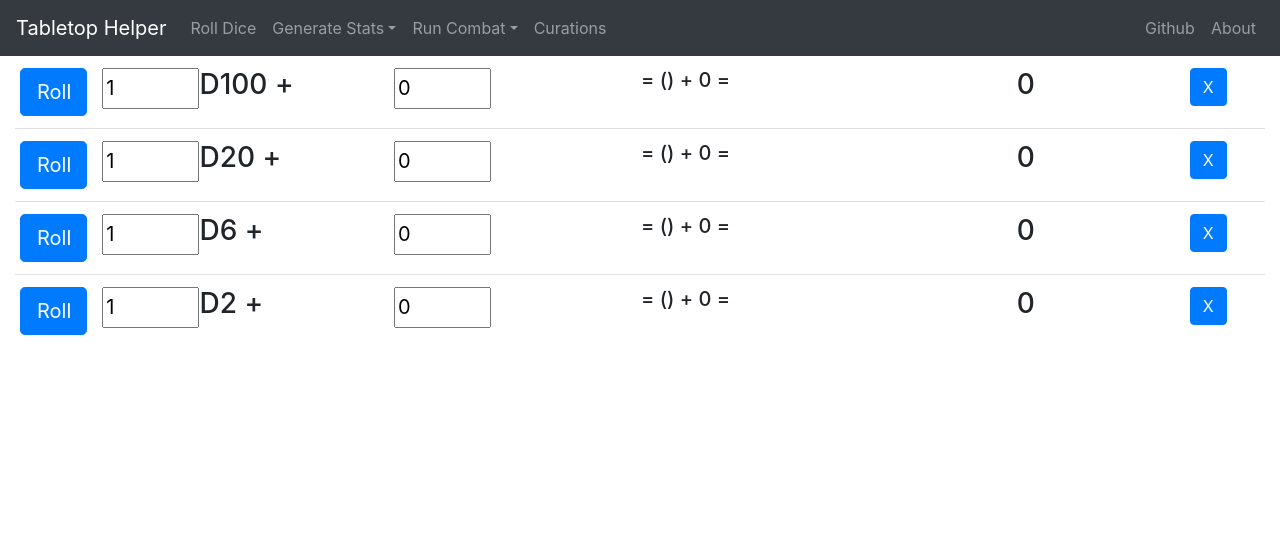
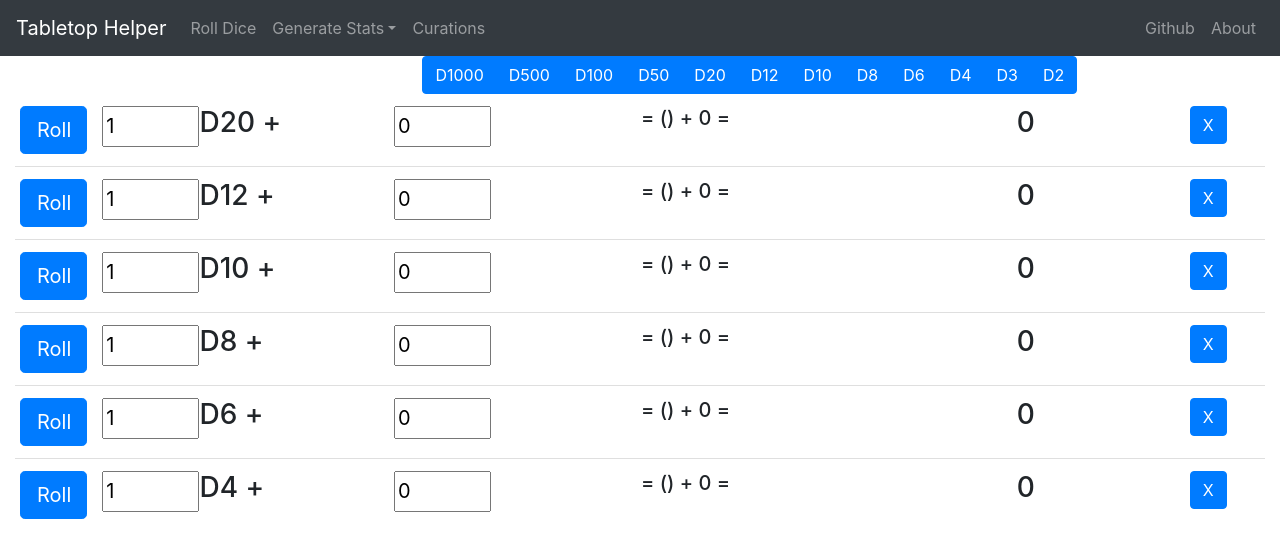
Before and after one commit to arhamHumayun/Tabletop-Helper, a React (Create React App) app in the folder client/: page /dice in a window 1280 px wide. Shown: the top 558 px of the page. Built offline with nearby package versions, Linux system fonts and the light colour scheme.

Commit message:
Added ability to add dice component to dicepage

```diff
--- a/client/package.json
+++ b/client/package.json
@@ -10,7 +10,8 @@
     "react-router": "^5.0.1",
     "react-router-dom": "^5.0.1",
     "react-scripts": "3.0.1",
-    "reactstrap": "^8.0.1"
+    "reactstrap": "^8.0.1",
+    "uuid": "^3.3.3"
   },
   "scripts": {
     "start": "react-scripts start",
--- a/client/src/components/AppHeader.js
+++ b/client/src/components/AppHeader.js
@@ -19,9 +19,6 @@ export default class AppHeader extends Component {
                 <NavDropdown.Divider />
                 <NavDropdown.Item href="/pointbuy/dnd">Dnd 5e Point Buy</NavDropdown.Item>
               </NavDropdown>
-              <NavDropdown title="Run Combat" id="collapsible-nav-dropdown">
-              <NavDropdown.Item href="/combat/cp">CyberPunk2020</NavDropdown.Item>
-              </NavDropdown>
               <Nav.Link href="/curations">Curations</Nav.Link>
             </Nav>
             <Nav>
--- a/client/src/components/Dice/DicePage.js
+++ b/client/src/components/Dice/DicePage.js
@@ -5,6 +5,9 @@ import Container from 'react-bootstrap/Container'
 import Row from 'react-bootstrap/Row'
 import Col from 'react-bootstrap/Col'
 import Button from 'react-bootstrap/Button';
+import ButtonToolbar from 'react-bootstrap/ButtonToolbar'
+import ButtonGroup from 'react-bootstrap/ButtonGroup'
+import uuid from "uuid";
 
 export default class DicePage extends Component {
 
@@ -12,18 +15,22 @@ export default class DicePage extends Component {
     super(props);
     this.state = {
       items: [
-        {diceSize: 100, id: 1001},
-        {diceSize: 20, id: 201},
-        {diceSize: 6, id: 61},
-        {diceSize: 2, id: 21},
+        {diceSize: 20, id: uuid()},
+        {diceSize: 12, id: uuid()},
+        {diceSize: 10, id: uuid()},
+        {diceSize: 8, id: uuid()},
+        {diceSize: 6, id: uuid()},
+        {diceSize: 4, id: uuid()},
       ]
     }
     this.removeItem = this.removeItem.bind(this)
     this.addItem = this.addItem.bind(this)
   }
 
-  addItem(diceSize, id) {
-
+  addItem(diceSize) {
+    this.setState({
+      items:[...this.state.items, {diceSize: diceSize, id: uuid()}]
+    });
   }
 
   removeItem(e) {
@@ -32,7 +39,7 @@ export default class DicePage extends Component {
   }
 
   render() {
-    const listItems = this.state.items.map((item) =>
+    let listItems = this.state.items.map((item) =>
       <ListGroup.Item>
       <Container style={{
         left: '0px',
@@ -53,6 +60,23 @@ export default class DicePage extends Component {
     console.log(listItems)
        return (
             <div style={{ width: '100%'}}>
+            <ButtonToolbar>
+              <div style={{width: '33%'}}></div>
+              <ButtonGroup>
+                <Button onClick={() => this.addItem(1000)}>D1000</Button>
+                <Button onClick={() => this.addItem(500)}>D500</Button>
+                <Button onClick={() => this.addItem(100)}>D100</Button>
+                <Button onClick={() => this.addItem(50)}>D50</Button>
+                <Button onClick={() => this.addItem(20)}>D20</Button>
+                <Button onClick={() => this.addItem(12)}>D12</Button>
+                <Button onClick={() => this.addItem(10)}>D10</Button>
+                <Button onClick={() => this.addItem(8)}>D8</Button>
+                <Button onClick={() => this.addItem(6)}>D6</Button>
+                <Button onClick={() => this.addItem(4)}>D4</Button>
+                <Button onClick={() => this.addItem(3)}>D3</Button>
+                <Button onClick={() => this.addItem(2)}>D2</Button>
+              </ButtonGroup>
+            </ButtonToolbar>
             <Container fluid={true}>
               <Row>
                 <Col>
```
Also changed, not shown: 1 other file (tests, documents, lock files or other folders).
